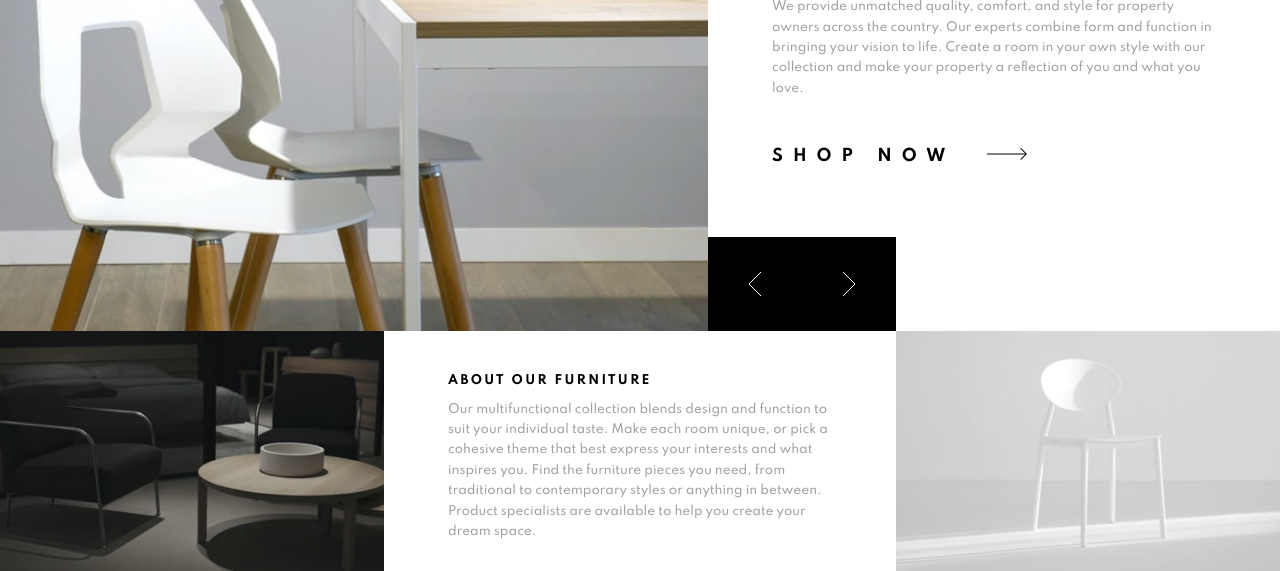
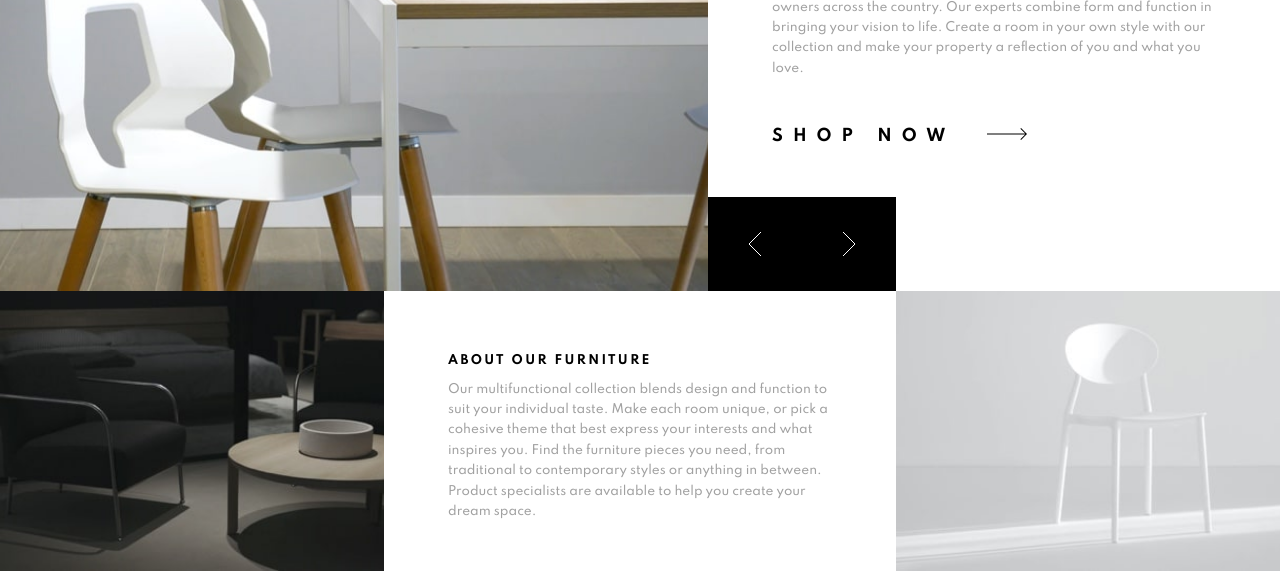
Before and after one commit to donnyroufs/frontend-mentor---room-homepage, a website built with Parcel: page src/index.html in a window 1280 px wide. Shown: the part 229-800 px from the top of the page. Built offline with nearby package versions, Linux system fonts and the light colour scheme.

Commit message:
increase height for about

```diff
--- a/src/styles/components/_about.scss
+++ b/src/styles/components/_about.scss
@@ -27,7 +27,7 @@
 
   @include desktop {
     display: flex;
-    height: 30vh;
+    height: 35vh;
 
     &__left,
     &__right {
--- a/src/styles/components/_hero.scss
+++ b/src/styles/components/_hero.scss
@@ -30,7 +30,7 @@
 
   @include desktop {
     display: flex;
-    height: 70vh;
+    height: 65vh;
 
     &__content {
       height: 100%;
```
